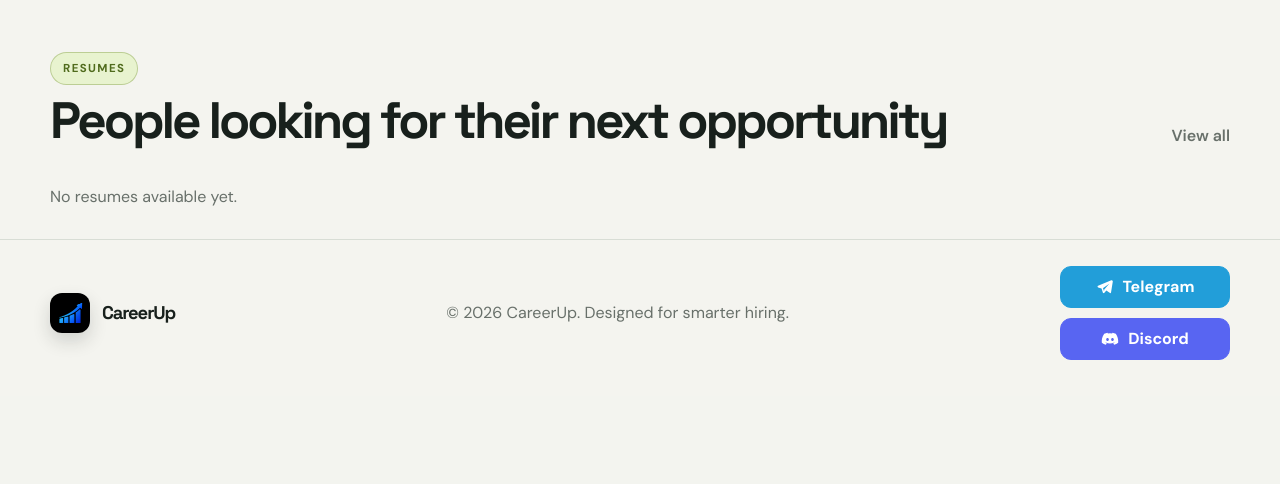
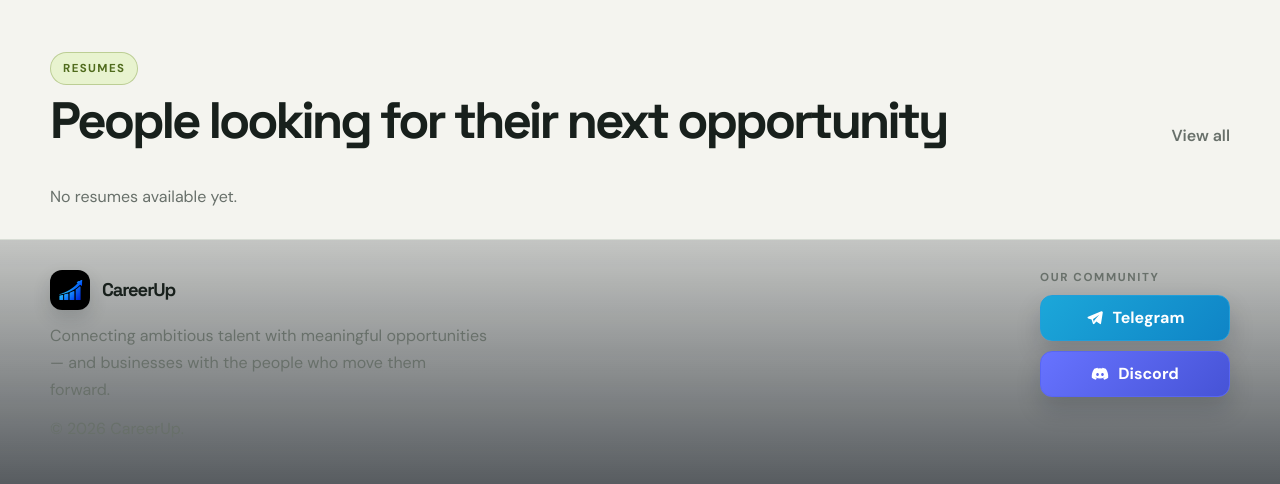
Before and after one commit to Yusufbek728/CareerUp, a Django app: template templates/mainapp/index.html in a window 1280 px wide. Shown: the part 1784-2268 px from the top of the page. Before the commit the page ends 2144 px from the top, so only its background shows below. Run offline with Django 5.2, Linux system fonts and the light colour scheme; the template is opened without the code that fills it, so the values that code supplies are empty.

Commit message:
update project

```diff
--- a/static/mainapp/styles.css
+++ b/static/mainapp/styles.css
@@ -1440,14 +1440,40 @@ button {
 
 .footer {
     border-top: 1px solid var(--line);
-    padding: 26px 0 36px;
+    padding: 30px 0 42px;
+    background: linear-gradient(180deg, rgba(4, 11, 20, 0.2), rgba(4, 11, 20, 0.65));
 }
 
 .footer-inner {
     display: flex;
-    align-items: center;
+    align-items: flex-start;
     justify-content: space-between;
-    gap: 20px;
+    gap: 28px;
+}
+
+.footer-brand {
+    display: grid;
+    gap: 12px;
+    max-width: 440px;
+}
+
+.footer-brand p {
+    margin: 0;
+    color: var(--muted);
+    line-height: 1.7;
+}
+
+.footer-links {
+    display: grid;
+    gap: 10px;
+}
+
+.footer-label {
+    color: var(--muted);
+    font-size: 0.72rem;
+    font-weight: 800;
+    letter-spacing: 0.14em;
+    text-transform: uppercase;
 }
 
 .footer-social-links {
@@ -1462,14 +1488,22 @@ button {
     align-items: center;
     justify-content: center;
     gap: 9px;
-    min-height: 42px;
-    min-width: 170px;
+    min-height: 46px;
+    min-width: 190px;
     padding: 0 16px;
-    border-radius: 11px;
+    border-radius: 12px;
     color: #fff;
     font-weight: 700;
     text-decoration: none;
-    transition: background 0.2s ease, border-color 0.2s ease, transform 0.2s ease;
+    box-shadow: 0 12px 24px rgba(9, 17, 27, 0.18);
+    transition: transform 0.2s ease, box-shadow 0.2s ease, filter 0.2s ease;
+}
+
+.footer-social-link:hover,
+.footer-social-link:focus-visible {
+    transform: translateY(-2px);
+    box-shadow: 0 18px 30px rgba(9, 17, 27, 0.26);
+    filter: brightness(1.04);
 }
 
 .footer-social-link svg {
@@ -1480,28 +1514,27 @@ button {
 
 .footer-telegram {
     border: 1px solid #229ed9;
-    background: #229ed9;
+    background: linear-gradient(135deg, #1ca7d9, #0f84c6);
 }
 
 .footer-discord {
     border: 1px solid #5865f2;
-    background: #5865f2;
-}
-
-.footer-telegram:hover,
-.footer-telegram:focus-visible {
-    border-color: #168ac1;
-    background: #168ac1;
-    color: #fff;
-    transform: translateY(-1px);
-}
-
-.footer-discord:hover,
-.footer-discord:focus-visible {
-    border-color: #4752c4;
-    background: #4752c4;
-    color: #fff;
-    transform: translateY(-1px);
+    background: linear-gradient(135deg, #6773ff, #4653d6);
+}
+
+@media (max-width: 700px) {
+    .footer-inner {
+        flex-direction: column;
+        align-items: stretch;
+    }
+
+    .footer-links {
+        width: 100%;
+    }
+
+    .footer-social-link {
+        width: 100%;
+    }
 }
 
 .empty-text {
--- a/templates/mainapp/index.html
+++ b/templates/mainapp/index.html
@@ -352,11 +352,17 @@
 
         <footer class="footer">
             <div class="container footer-inner">
+                <div class="footer-brand">
                     <div class="logo-wrap">
                         <img class="logo-image" src="{% static 'mainapp/logo.png' %}" alt="CareerUp">
                         <span>CareerUp</span>
                     </div>
-                <p>© 2026 CareerUp. {% translate "Designed for smarter hiring." %}</p>
+                    <p>{% translate "Connecting ambitious talent with meaningful opportunities — and businesses with the people who move them forward." %}</p>
+                    <p>© 2026 CareerUp.</p>
+                </div>
+
+                <div class="footer-links">
+                    <span class="footer-label">{% translate "Our community" %}</span>
                     <div class="footer-social-links">
                         <a class="footer-social-link footer-telegram" href="https://t.me/CareerUp_original" target="_blank" rel="noopener noreferrer">
                             <svg aria-hidden="true" viewBox="0 0 24 24" focusable="false"><path d="M21.7 3.3a1.2 1.2 0 0 0-1.3-.2L2.8 10.2a1.3 1.3 0 0 0 .1 2.4l4.5 1.5 1.7 5.2a1.2 1.2 0 0 0 2.1.4l2.6-3.2 4.4 3.3a1.2 1.2 0 0 0 1.9-.7l2.3-14.5a1.2 1.2 0 0 0-.7-1.3ZM9.1 13.6l8.6-6.1-6.7 7.7-.3 2.5-1.3-4.1-.3 0Z"/></svg>
@@ -368,6 +374,7 @@
                         </a>
                     </div>
                 </div>
+            </div>
         </footer>
     </div>
     <a href="#career" class="back-to-top" aria-label="{% translate 'Back to top' %}" title="{% translate 'Back to top' %}">&#8593;</a>
```
Also changed, not shown: locale/ru/LC_MESSAGES/django.po, locale/uz/LC_MESSAGES/django.po, static/mainapp/footer-preview-1.svg (added), static/mainapp/footer-preview-2.svg (added), static/mainapp/footer-preview-3.svg (added), 2 other files. Lines whose indentation alone changed are shown as unchanged.
